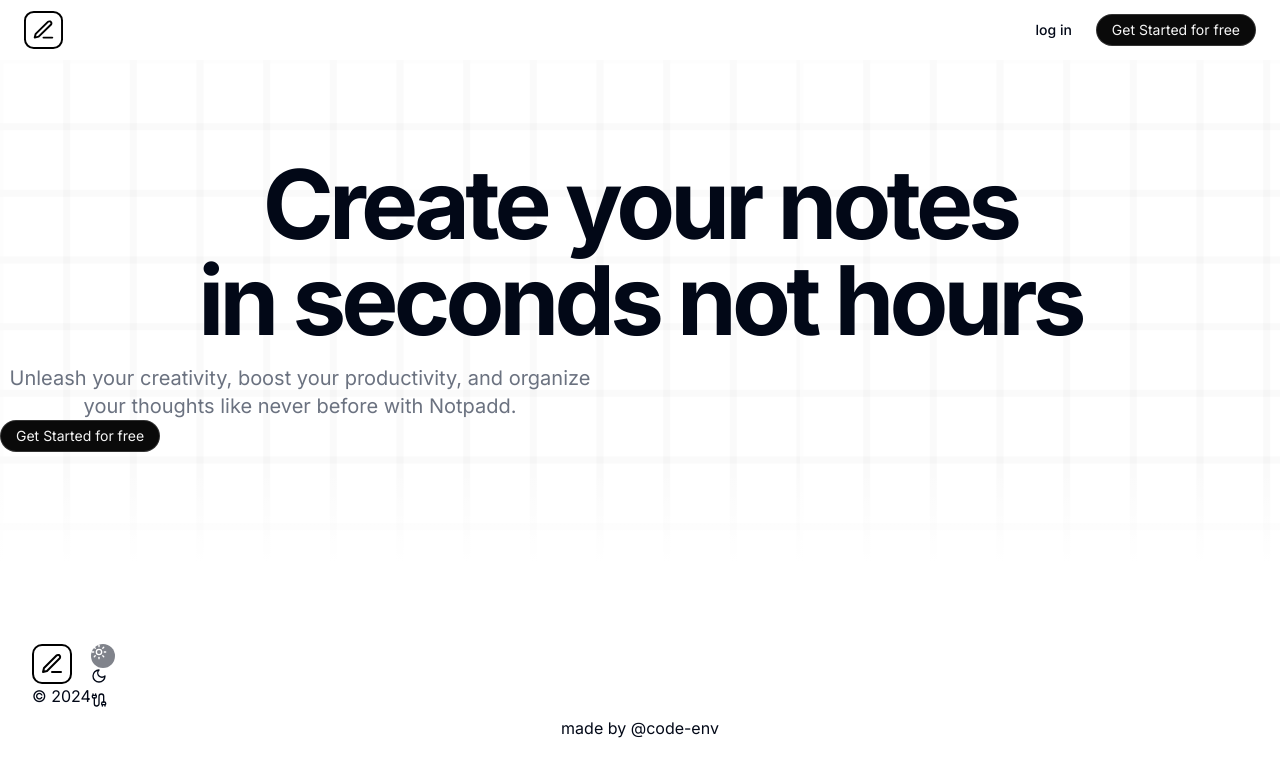
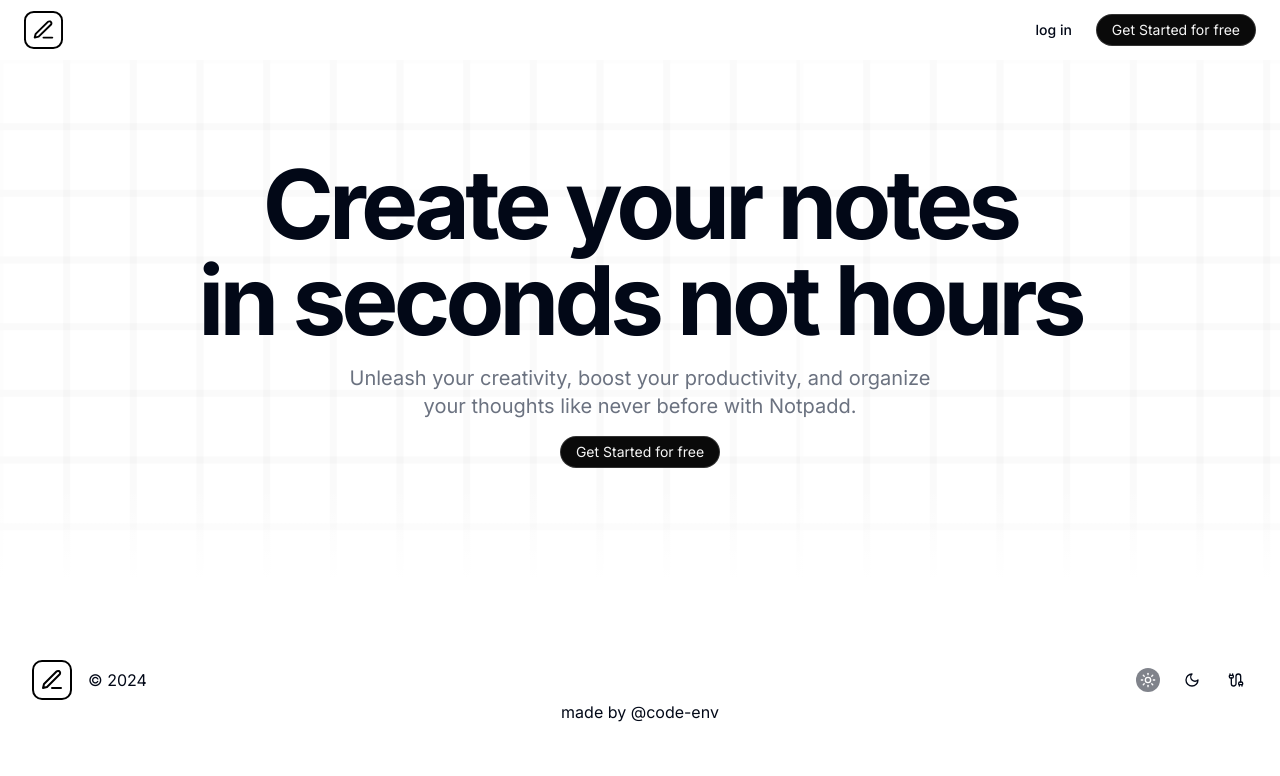
Before and after one commit to skaleway/notpadd, a Next.js app: page / in a window 1280 px wide. Shown: the top 776 px of the page. Built offline with nearby package versions, Linux system fonts and the light colour scheme.

Commit message:
feat: supressed the hydration error on the footor to display the active theme

```diff
--- a/app/globals.css
+++ b/app/globals.css
@@ -73,4 +73,28 @@
   body {
     @apply bg-background text-foreground;
   }
+
+  .max-content {
+    @apply max-w-7xl mx-auto;
+  }
+
+  .center {
+    @apply flex items-center justify-center;
+  }
+
+  .center-y {
+    @apply flex items-center;
+  }
+
+  .center-x {
+    @apply flex justify-center;
+  }
+
+  .between {
+    @apply flex justify-between;
+  }
+
+  .page {
+    @apply flex flex-col;
+  }
 }
--- a/components/footer.tsx
+++ b/components/footer.tsx
@@ -1,6 +1,6 @@
 "use client";
 
-import React from "react";
+import React, { useEffect, useState } from "react";
 
 import Logo from "./logo";
 import { Cable, Moon, Sun } from "lucide-react";
@@ -9,6 +9,14 @@ import { cn } from "@/lib/utils";
 import Link from "next/link";
 
 const Footer = () => {
+  const [isMounted, setIsMounted] = useState(false);
+
+  useEffect(() => {
+    setIsMounted(true);
+  }, []);
+
+  if (!isMounted) return null;
+
   const { setTheme, resolvedTheme: userTheme } = useTheme();
 
   const themes = [
@@ -48,8 +56,7 @@ const Footer = () => {
                     className={cn(
                       "h-6 w-6 center hover:bg-foreground/50 hover:text-white cursor-pointer rounded-full transition-all duration-300",
                       {
-                        "bg-foreground/50 text-white ":
-                          theme.name === userTheme,
+                        "bg-foreground/50 text-white": userTheme === theme.name,
                       }
                     )}
                     onClick={() => setTheme(theme.name)}
@@ -59,14 +66,6 @@ const Footer = () => {
                 );
               })}
             </ul>
-            {/* <div className="md:ml-auto w-full  md:justify-end flex items-center gap-x-2 text-muted-foreground">
-              <Button variant="ghost" size="sm">
-                Privacy Policy
-              </Button>
-              <Button variant="ghost" size="sm">
-                Terms & Conditions
-              </Button>
-            </div> */}
           </div>
           <div className="text-center">
             <p className="dark:text-gray-500">
```
